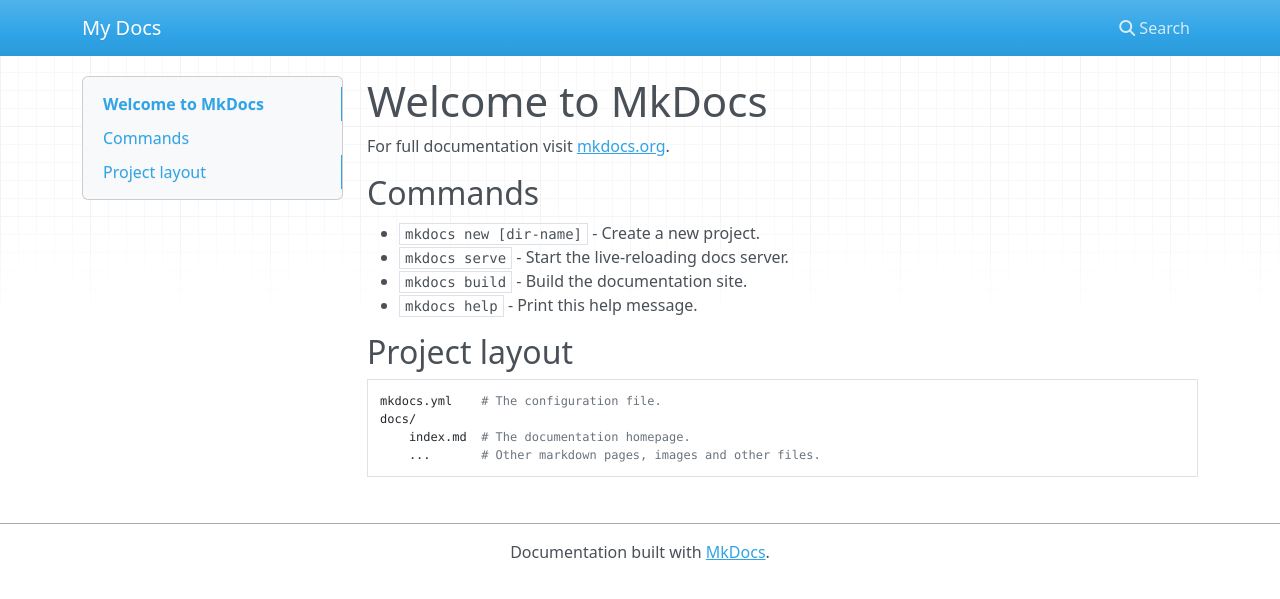
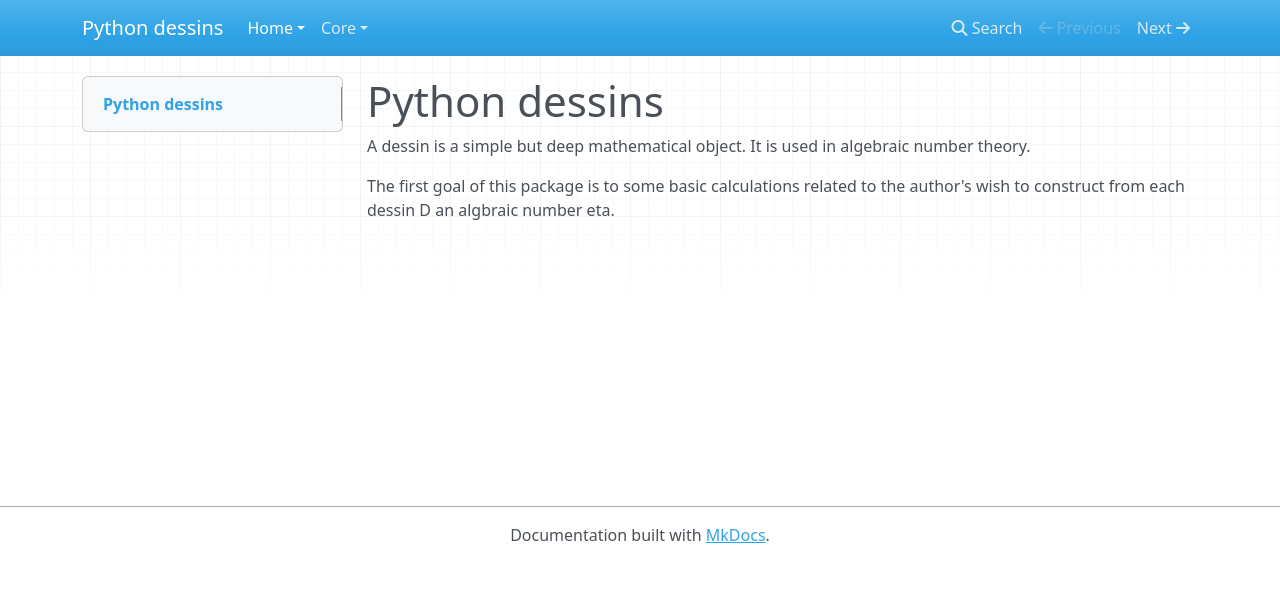
Before and after one commit to jfine2358/py-dessins, an MkDocs documentation site: the page built from docs/index.md, in a window 1280 px wide. Shown: the top 599 px of the page. Built offline with MkDocs 1.6.1, drawn with Linux system fonts in a browser that asks for light colours; nearby versions of some CDN libraries; old or Windows-style settings are respelled for this version of MkDocs.

Commit message:
Make a small start on documenation - binary data.

```diff
--- a/docs/index.md
+++ b/docs/index.md
@@ -1,17 +1,7 @@
-# Welcome to MkDocs
+# Python dessins
 
-For full documentation visit [mkdocs.org](http://mkdocs.org).
+A dessin is a simple but deep mathematical object. It is used in algebraic number theory.
 
-## Commands
-
-* `mkdocs new [dir-name]` - Create a new project.
-* `mkdocs serve` - Start the live-reloading docs server.
-* `mkdocs build` - Build the documentation site.
-* `mkdocs help` - Print this help message.
-
-## Project layout
-
-    mkdocs.yml    # The configuration file.
-    docs/
-        index.md  # The documentation homepage.
-        ...       # Other markdown pages, images and other files.
+The first goal of this package is to some basic calculations related
+to the author's wish to construct from each dessin D an algbraic
+number eta.
--- a/mkdocs.yml
+++ b/mkdocs.yml
@@ -1 +1,7 @@
-site_name: My Docs
+site_name: Python dessins
+
+pages:
+- Home:
+  - 'index.md'
+- Core:
+  - 'core/binary.md'
```
Also changed, not shown: docs/core/binary.md (added, +4 -0 lines).
